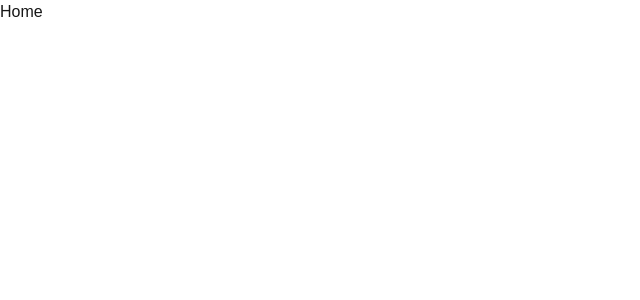
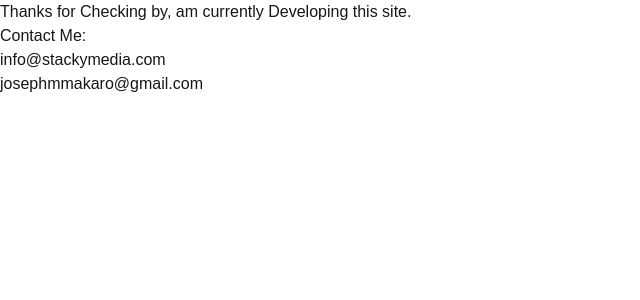
Before and after one commit to joseph-akaro/josephakaro.com, a Next.js app: page / in a window 1280 px wide. Shown: the top 300 px of the page, without its empty margins (0-640 px from the left). Built offline with nearby package versions, Linux system fonts and the light colour scheme.

Commit message:
Info Inserted

```diff
--- a/app/page.js
+++ b/app/page.js
@@ -2,7 +2,12 @@ import React from 'react'
 
 const Home = () => {
   return (
-    <div>Home</div>
+    <div>
+      <h1>Thanks for Checking by, am currently Developing this site.</h1>
+      <p>Contact Me:</p>
+      <p>info@stackymedia.com</p>
+      <p>josephmmakaro@gmail.com</p>
+    </div>
   )
 }
 
```
